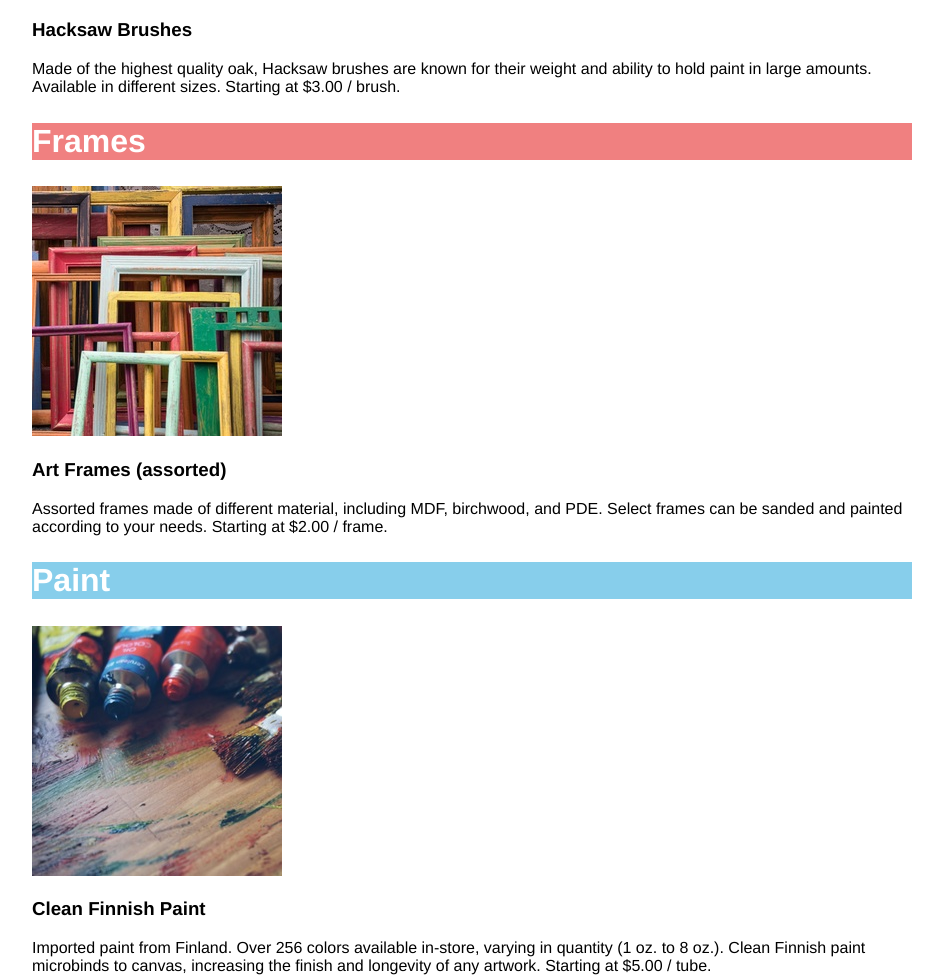
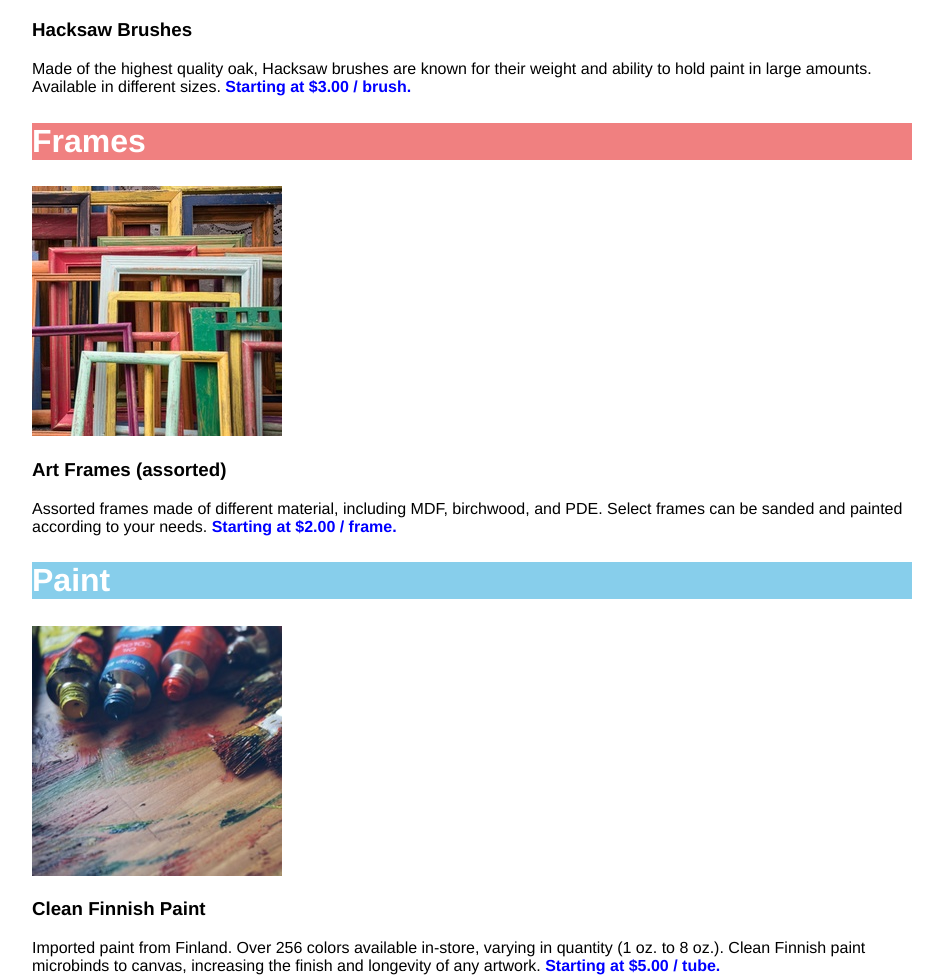
Before and after one commit to dwjmoore/dasmotos-arts-and-crafts, a plain HTML site: page index.html in a window 1280 px wide. Shown: the part 681-1656 px from the top of the page, without its empty margins (168-1111 px from the left). Drawn offline with Linux system fonts and the light colour scheme.

Commit message:
added span to p elements and styled

```diff
--- a/index.html
+++ b/index.html
@@ -17,19 +17,19 @@
 			<h2>Brushes</h2>
 			<img src="images/hacksaw.jpeg" alt="brushes"/>
 			<h3>Hacksaw Brushes</h3>
-			<p>Made of the highest quality oak, Hacksaw brushes are known for their weight and ability to hold paint in large amounts. Available in different sizes. Starting at $3.00 / brush.</p>
+			<p>Made of the highest quality oak, Hacksaw brushes are known for their weight and ability to hold paint in large amounts. Available in different sizes. <span>Starting at $3.00 / brush.</span></p>
 		</section>
 		<section class="frames">
 			<h2>Frames</h2>
 			<img src="images/frames.jpeg" alt="frames"/>
 			<h3>Art Frames (assorted)</h3>
-			<p>Assorted frames made of different material, including MDF, birchwood, and PDE. Select frames can be sanded and painted according to your needs. Starting at $2.00 / frame.</p>
+			<p>Assorted frames made of different material, including MDF, birchwood, and PDE. Select frames can be sanded and painted according to your needs. <span>Starting at $2.00 / frame.</span></p>
 		</section>
 		<section class="paint">
 			<h2>Paint</h2>
 			<img src="images/finnish.jpeg" alt="paint and brushes"/>
 			<h3>Clean Finnish Paint</h3>
-			<p>Imported paint from Finland. Over 256 colors available in-store, varying in quantity (1 oz. to 8 oz.). Clean Finnish paint microbinds to canvas, increasing the finish and longevity of any artwork. Starting at $5.00 / tube.</p>
+			<p>Imported paint from Finland. Over 256 colors available in-store, varying in quantity (1 oz. to 8 oz.). Clean Finnish paint microbinds to canvas, increasing the finish and longevity of any artwork. <span>Starting at $5.00 / tube.</span></p>
 		</section>
 	</main>
 </body>
--- a/style.css
+++ b/style.css
@@ -33,3 +33,8 @@ h2 {
 .paint h2 {
 	background-color: skyblue;
 }
+
+span {
+	font-weight: bold;
+	color: blue;
+}
```
